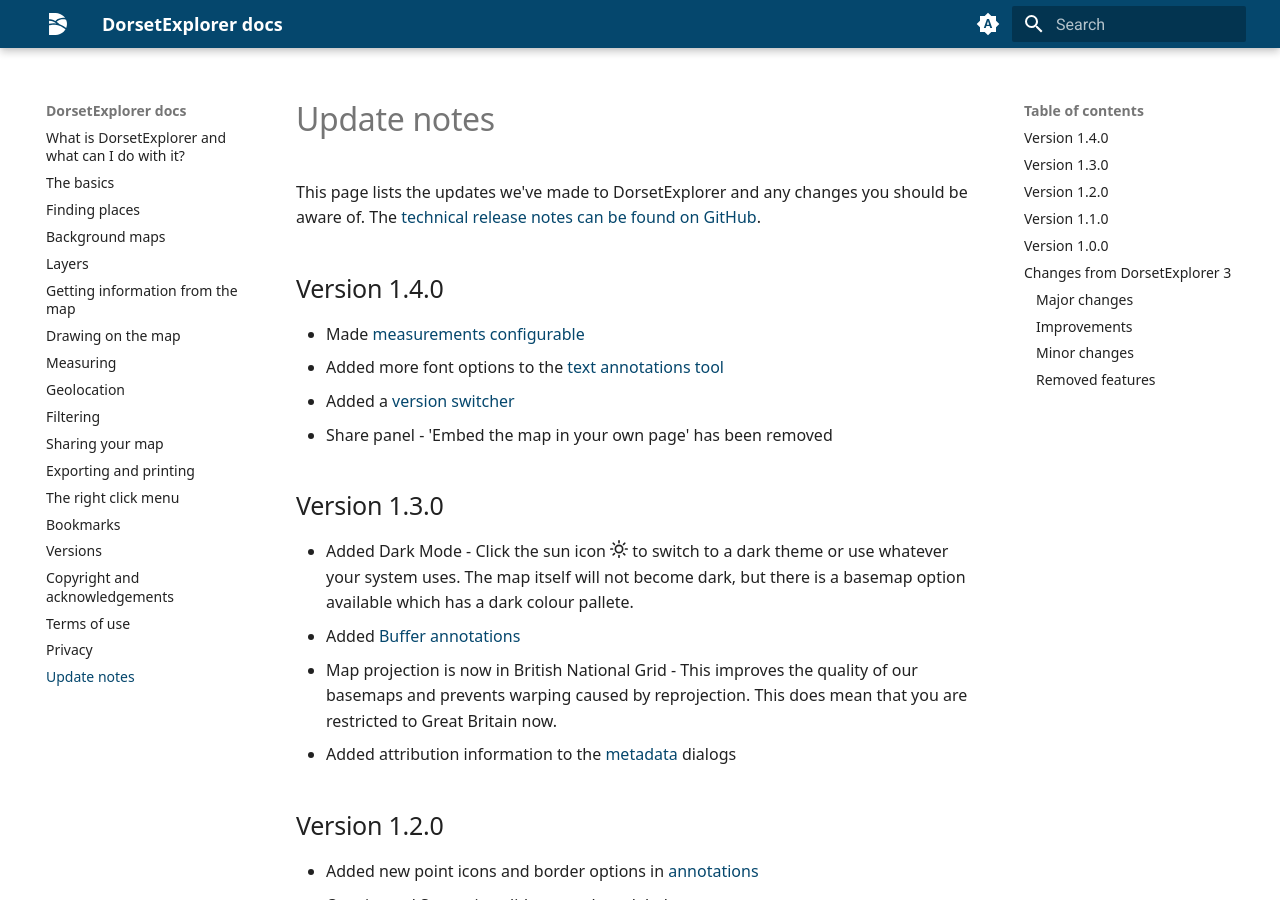
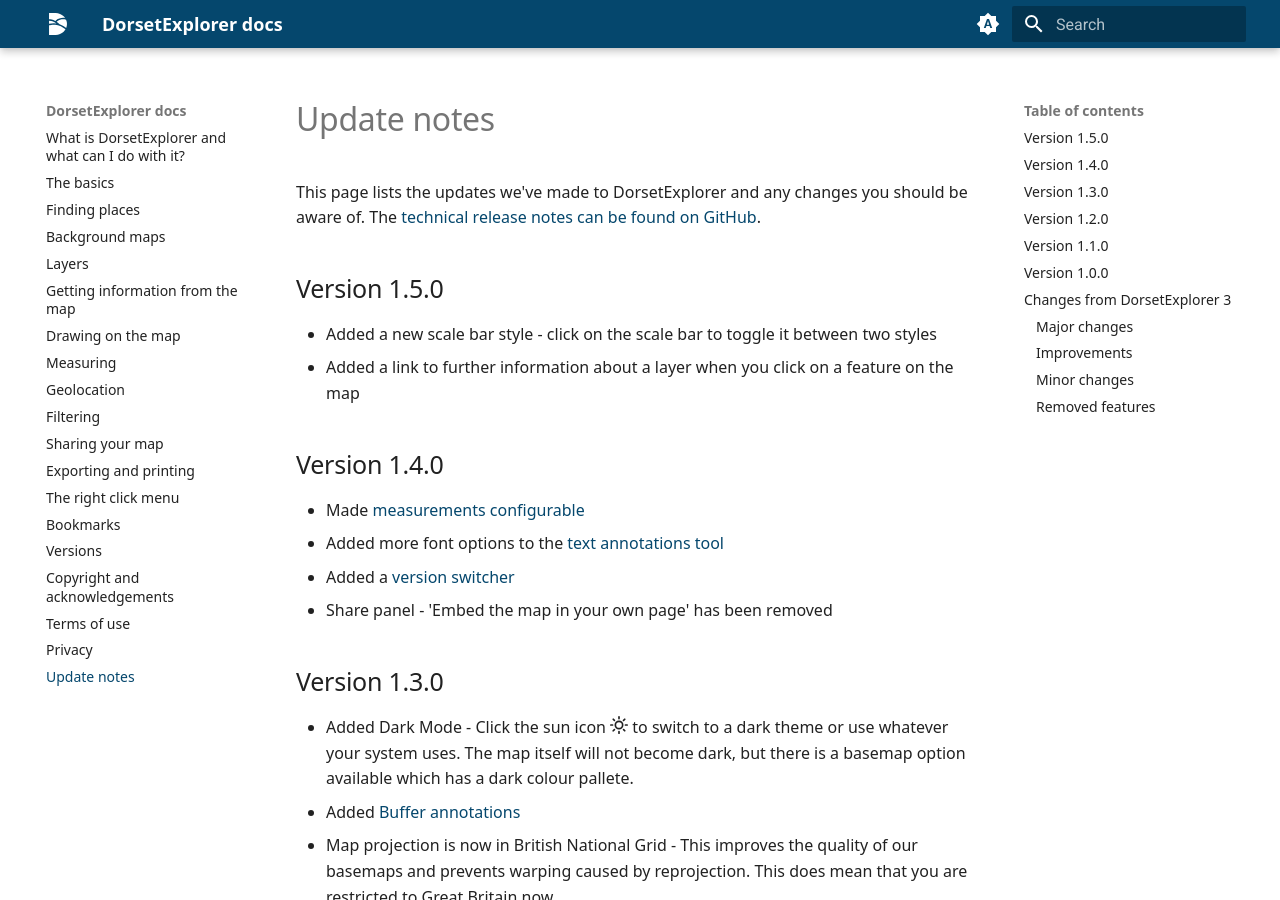
Before and after one commit to Zoobdude/DorsetExplorer-Docs, an MkDocs documentation site: the page built from docs/update-notes.md, in a window 1280 px wide and 900 px high. Built offline with MkDocs 1.6.1 and Material for MkDocs 9.7.7, drawn with Linux system fonts in a browser that asks for light colours.

```diff
--- a/docs/update-notes.md
+++ b/docs/update-notes.md
@@ -1,5 +1,9 @@
 # Update notes
 This page lists the updates we've made to DorsetExplorer and any changes you should be aware of. The [technical release notes can be found on GitHub](https://github.com/Dorset-Council-UK/GIFramework-Maps/releases).
+
+## Version 1.5.0
+- Added a new scale bar style - click on the scale bar to toggle it between two styles
+- Added a link to further information about a layer when you click on a feature on the map
 
 ## Version 1.4.0
 - Made [measurements configurable](./measuring.md#configuring-your-measurements)
```
